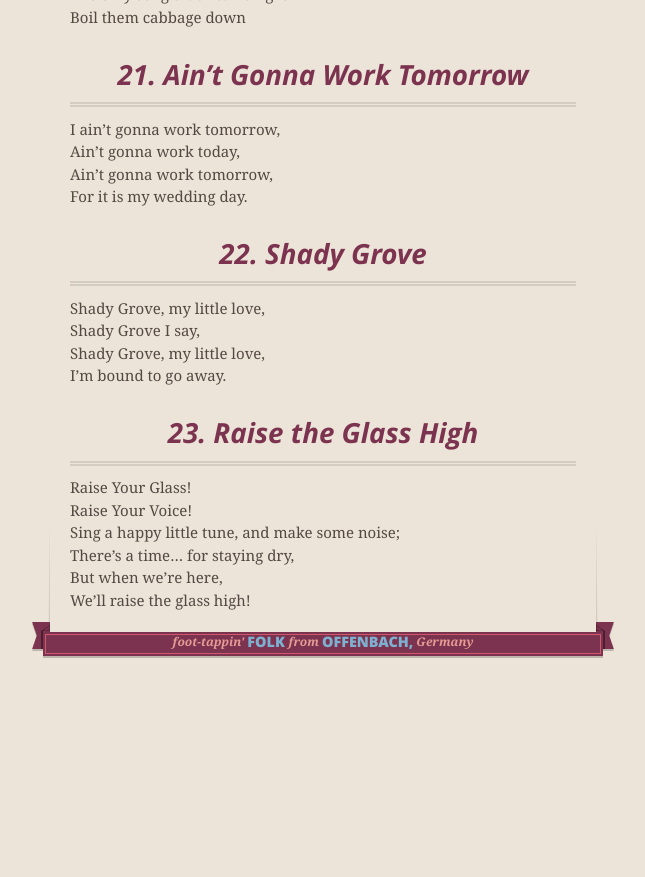
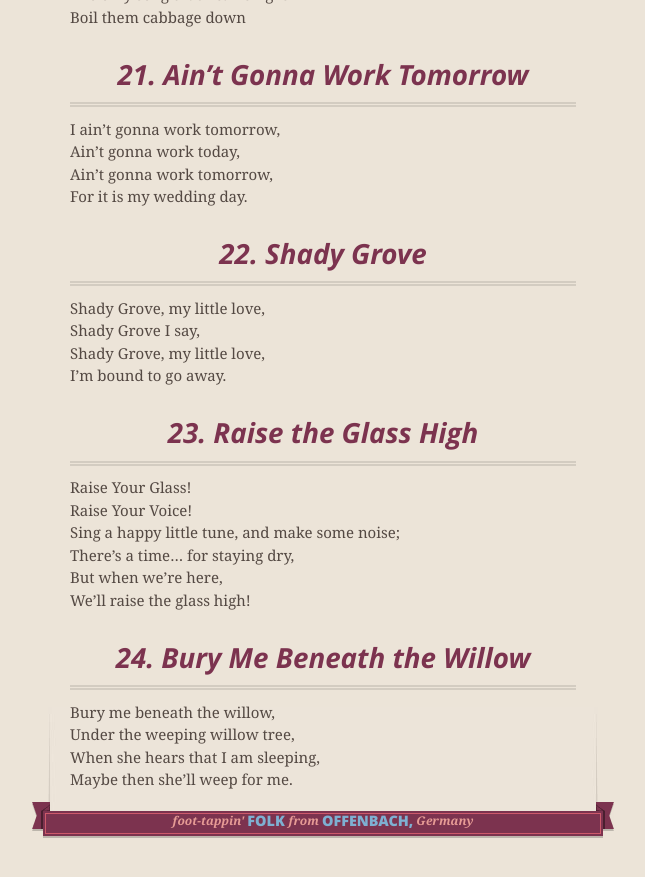
Before and after one commit to BrianInGermany/briankennethmusic, a Jekyll site: the page built from singalong.md, in a window 1280 px wide and 900 px high, scrolled down 3882 px. Shown: the top 877 px of the window, without its empty margins (317-962 px from the left). Built offline with Jekyll 4.4.1, drawn with Linux system fonts in a browser that asks for light colours; our own code applies the rules of GitHub Pages for plain Markdown files; comment, search, counter and statistics services are not loaded; before the commit the page ends 4603 px from its top, so only the background shows below that.

Commit message:
add willow

```diff
--- a/singalong.md
+++ b/singalong.md
@@ -120,3 +120,8 @@
 There's a time... for staying dry,
 But when we're here,
 We'll raise the glass high!
+# 24. Bury Me Beneath the Willow
+Bury me beneath the willow,
+Under the weeping willow tree,
+When she hears that I am sleeping,
+Maybe then she'll weep for me.
```
